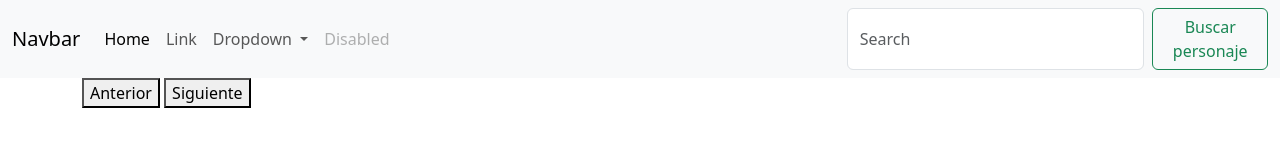
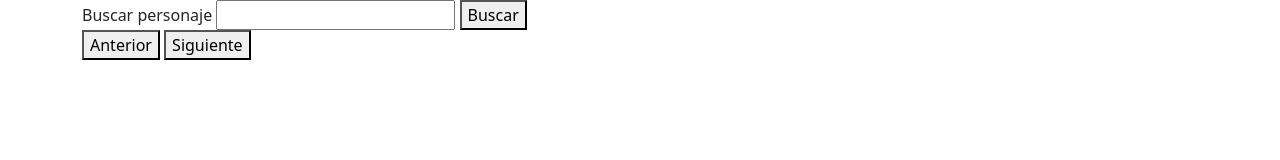
Before and after one commit to juanchitho/API-rickandmorty, a plain HTML site: page index.html in a window 1280 px wide. Drawn offline with nearby package versions, Linux system fonts and the light colour scheme; no server answers.

Commit message:
problems with the nav

```diff
--- a/index.html
+++ b/index.html
@@ -9,7 +9,7 @@
 </head>
 <body>
 
-    <nav class="navbar navbar-expand-lg bg-body-tertiary">
+    <!-- <nav class="navbar navbar-expand-lg bg-body-tertiary">
         <div class="container-fluid">
           <a class="navbar-brand" href="#">Navbar</a>
           <button class="navbar-toggler" type="button" data-bs-toggle="collapse" data-bs-target="#navbarSupportedContent" aria-controls="navbarSupportedContent" aria-expanded="false" aria-label="Toggle navigation">
@@ -52,7 +52,17 @@
         <button id="btnAnterior">Anterior</button>
         <button id="btnSiguiente">Siguiente</button>
       </div>
+        -->
+    <div class="container">
+        <label for="">Buscar personaje</label>
+        <input type="text" id="nombre">
+        <button id="buscar">Buscar</button>
 
+        <section  class="row" id="contenedor"></section>
+
+        <button id="btnAnterior">Anterior</button>
+        <button id="btnSiguiente">Siguiente</button>
+    </div>
     <script src="app.js"></script>
 </body>
 </html>
```
